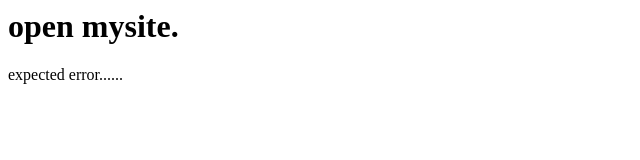
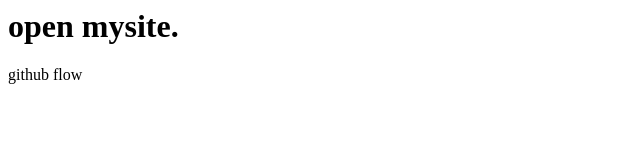
Before and after one commit to KenT-TAM32/mysite, a plain HTML site: page index.html in a window 1280 px wide. Shown: the full height of the page, 0-640 px from the left. Drawn offline with Linux system fonts and the light colour scheme.

Commit message:
add <p> sentence

```diff
--- a/index.html
+++ b/index.html
@@ -1,2 +1,2 @@
 <h1>open mysite.</h1>
-<p>expected error......</p>
+<p>github flow</p>
```
